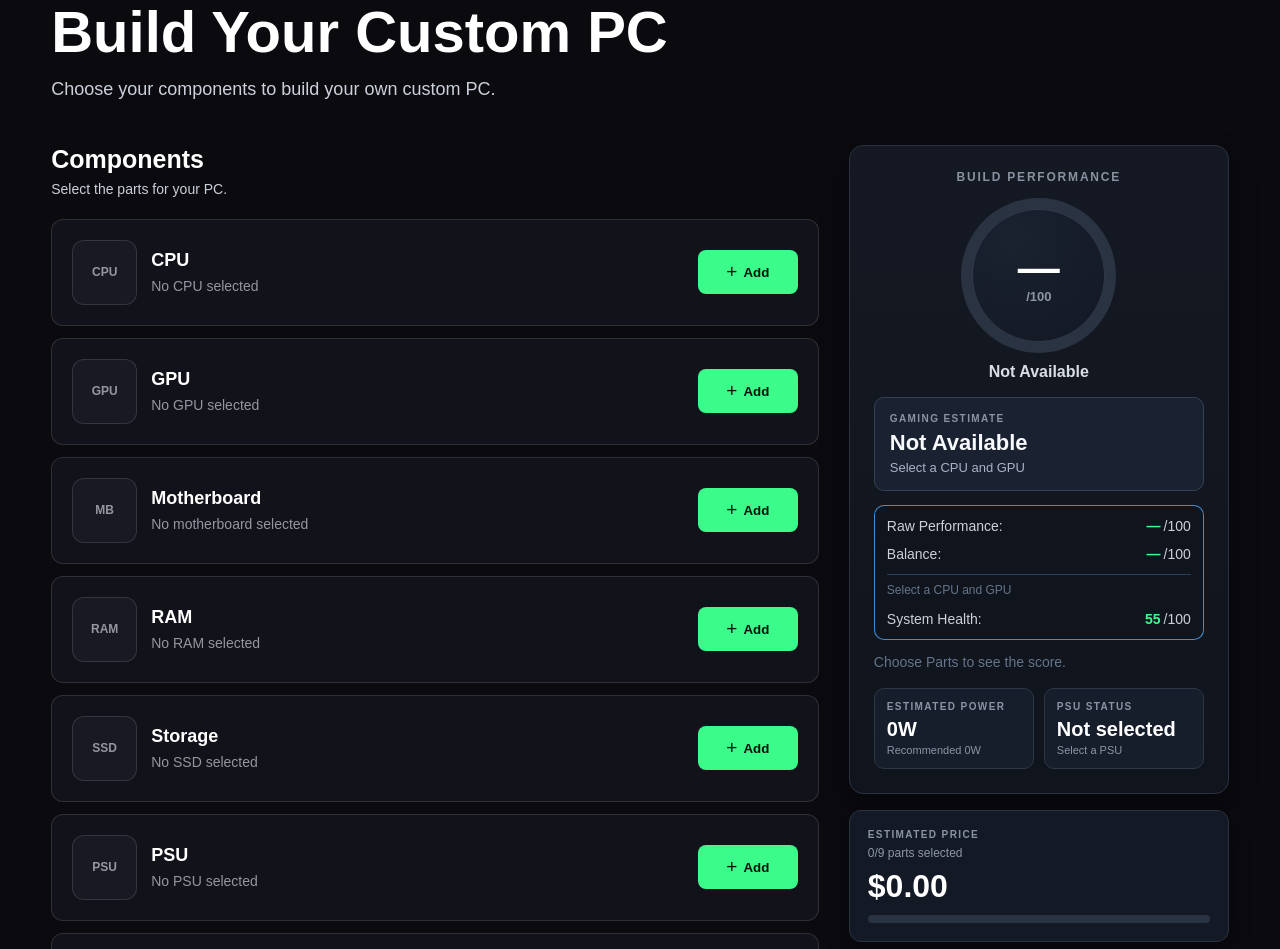
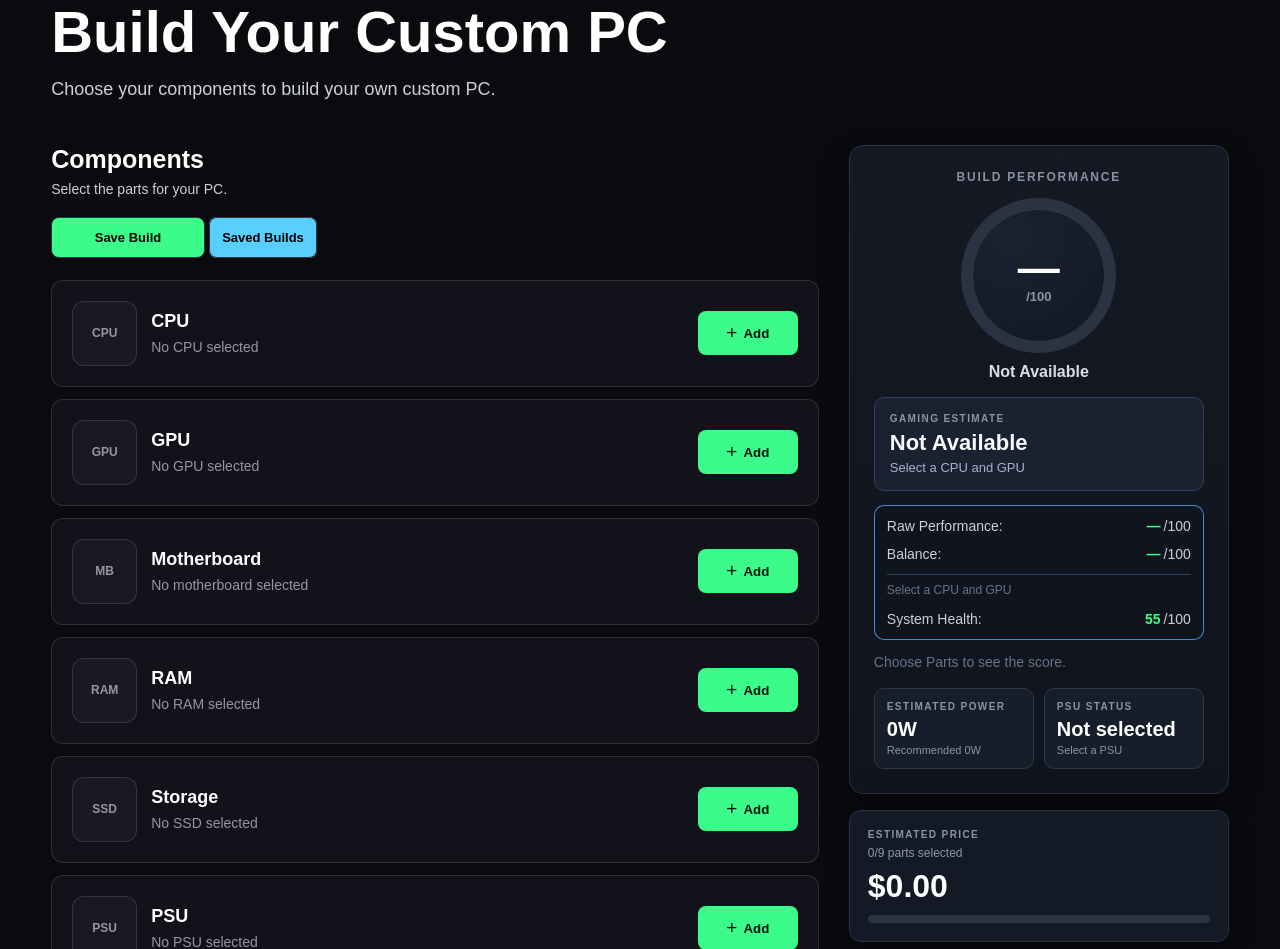
Before and after one commit to Arush2008/PC-Info-guide, a Flask app: page /PC_builder in a window 1280 px wide. Shown: the part 157-1106 px from the top of the page. Run offline with Flask 3, Linux system fonts and the light colour scheme.

Commit message:
final working save builds just have to style it !

```diff
--- a/database.py
+++ b/database.py
@@ -183,7 +183,7 @@ class Fan(db.Model):
 
 # Table for storing saved builds
 class Builds(db.Model):
-    __tablename___ = 'builds'
+    __tablename__ = 'builds'
 
     build_id = db.Column(db.Integer, primary_key=True)
     build_name = db.Column(db.String(100), nullable=False)
--- a/static/style.css
+++ b/static/style.css
@@ -1350,6 +1350,50 @@ body.modal_open {
     color: #ffffff;
 }
 
+.save_button {
+    gap: 6px;
+    width: 20%;
+    margin: 0;
+    padding: 12px;
+    background: #3bfc8b;
+    border: 1px solid #303641;
+    border-radius: 8px;
+    color: #000000;
+    font-size: 13px;
+    font-weight: 600;
+    cursor: pointer;
+    transition: 0.2s ease;
+    font-weight: 700;
+}
+
+.save_button:hover {
+    background: #20ea74;
+    color: #020202;
+}
+
+.saved_builds {
+    width: 20%;
+    margin: 0;
+    padding: 12px;
+    background:#58cfff;
+    border: 1px solid #303641;
+    border-radius: 8px;
+    color: #020202;
+    font-size: 13px;
+    font-weight: 600;
+    cursor: pointer;
+    text-decoration: none;
+}
+
+.saved_builds:hover {
+    background: #35bbf0;
+    color: #020202;
+}
+
+.builder_section {
+    padding-top: 20px;
+}
+
 @media (max-width: 1100px) {
     .builder_layout {
         grid-template-columns: 1fr;
--- a/templates/PC_builder.html
+++ b/templates/PC_builder.html
@@ -34,7 +34,15 @@
                     <h2>Components</h2>
                     <p>Select the parts for your PC.</p>
                 </div>
+                <div class="builder_section">
+                    <button class="save_button" type="button">
+                        Save Build
+                    </button>
+                    <a href="/saved_builds" class="saved_builds">Saved Builds</a>
+                </div>
             </div>
+
+
 
             <div class="component_row_in_pcbuilder">
                 <div class="component_icon">CPU</div>
@@ -767,8 +775,39 @@ document.querySelector(".clear_button").addEventListener("click", async () => {
     applySummary(summary);
 });
 
+getBuildSummary().then(applySummary);
 
-getBuildSummary().then(applySummary);
+
+/* This section of the JS is used to */
+document.querySelector(".save_button").addEventListener("click", async function() {
+
+    const name = prompt("Enter a name for your build:");
+
+    if (!name) {
+        return;
+    }
+
+    const response = await fetch("/api/builder/save", {
+        method: "POST",
+        headers: {
+            "Content-Type": "application/json"
+        },
+        body: JSON.stringify({
+            name: name
+        })
+    });
+
+    const result = await response.json();
+
+    if (!response.ok) {
+        alert(result.error);
+        return;
+    }
+
+    alert("Build saved successfully.");
+});
+
+
 </script>
 
 </body>
--- a/views.py
+++ b/views.py
@@ -482,6 +482,8 @@ def get_build_performance():
     }
 
 
+# Calculates the performance of the components
+# and returns it as a json response.
 @views.route("/api/builder/performance")
 def builder_performance():
     return jsonify(get_build_performance())
@@ -621,8 +623,8 @@ def check_compatibility(build):
     return checks
 
 
-# Used to check the compatibility of the seleccted components in
-# the builder and returns it as a json response.
+# Used to check the compatibility of the seleccted components
+# in the builder and returns it as a json response.
 @views.route("/api/builder/compatibility")
 def builder_compatibility():
     build = session.get("build", {})
@@ -656,6 +658,7 @@ def get_component_options(component_type, search_text=""):
     return components, id_attr
 
 
+# Finds the summary of the selected components.
 def get_build_summary():
     build = session.get("build", {})
     selected_parts = {}
@@ -697,26 +700,31 @@ def get_build_summary():
     }
 
 
+# Home page route
 @views.route("/")
 def home():
     return render_template("index.html")
 
 
+# Learning page route
 @views.route("/learn")
 def learn():
     return render_template("learn.html")
 
 
+# PC builder page route
 @views.route("/PC_builder")
 def PC_builder():
     return render_template("PC_builder.html")
 
 
+# It takes the user to the home page from random URLS.
 @views.route("/<path:patch>")
 def catch_all(patch):
     return redirect(url_for("views.home"))
 
 
+# finds the components opetions by searching the component type.
 @views.route("/api/builder/options/<component_type>")
 def builder_component_options(component_type):
     search_text = request.args.get("q", "").strip()
@@ -740,14 +748,15 @@ def builder_component_options(component_type):
     return jsonify(rows)
 
 
+# to get summary of the selected components.
 @views.route("/api/builder/summary")
 def builder_summary():
     return jsonify(get_build_summary())
 
 
+# to get the details of the components.
 @views.route("/api/components/<component_type>/<int:component_id>")
 def component_details(component_type, component_id):
-    """Return display-ready catalogue details without exposing database IDs."""
     component_data = COMPONENT_MODELS.get(component_type)
 
     if component_data is None:
@@ -770,6 +779,7 @@ def component_details(component_type, component_id):
     })
 
 
+# Selects the component to save it locally.
 @views.route("/api/builder/selection/<component_type>", methods=["PUT"])
 def select_builder_component(component_type):
     component_data = COMPONENT_MODELS.get(component_type)
@@ -796,6 +806,7 @@ def select_builder_component(component_type):
     return jsonify(get_build_summary())
 
 
+# Remove button to remove the component.
 @views.route("/api/builder/selection/<component_type>", methods=["DELETE"])
 def remove_builder_component(component_type):
     build = session.get("build", {})
@@ -805,6 +816,7 @@ def remove_builder_component(component_type):
     return jsonify(get_build_summary())
 
 
+# Clears the selected componets and return.
 @views.route("/api/builder/selection", methods=["DELETE"])
 def clear_builder_selection():
     session["build"] = {}
@@ -812,6 +824,7 @@ def clear_builder_selection():
     return jsonify(get_build_summary())
 
 
+# components page route
 @views.route("/components")
 def components():
     gpus = GPU.query.all()
@@ -850,6 +863,7 @@ def matches(search_text, search_tokens):
     return all(token in item_tokens for token in search_tokens)
 
 
+# Displays the component list using search and fiters.
 @views.route("/component_list")
 def component_list():
 
@@ -1032,6 +1046,7 @@ def component_list():
     )
 
 
+# It is used to display the learn page for the specific component.
 @views.route("/learn/<component>")
 def learn_component(component):
 
@@ -1047,6 +1062,7 @@ def learn_component(component):
     return render_template("learn.html", active=component)
 
 
+# Under are all the components only things ----------------------
 @views.route("/gpu")
 def gpu_list():
     gpus, q, filters = get_catalog_items(GPU)
@@ -1167,3 +1183,48 @@ def saved_builds():
         "saved_builds.html",
         Build=Build
     )
+
+
+# This route will save the build to the databse.
+@views.route("/api/builder/save", methods=["POST"])
+def savebuilder__build():
+    build = session.get("build", {})
+    required_parts = (
+        "cpu",
+        "gpu",
+        "motherboard",
+        "ram",
+        "storage",
+        "psu",
+        "cooler",
+        "case",
+        "fan",
+    )
+
+    for part in required_parts:
+        if part not in build:
+            return jsonify({"error": f"{part} is missing"}), 400
+
+    data = request.get_json()
+    build_name = data.get("name", "")
+
+    if not build_name:
+        return jsonify({"error": "Build name is required"}), 400
+
+    saved_build = Builds(
+            build_name=build_name,
+            cpu_id=build["cpu"],
+            gpu_id=build["gpu"],
+            motherboard_id=build["motherboard"],
+            ram_id=build["ram"],
+            storage_id=build["storage"],
+            psu_id=build["psu"],
+            cooler_id=build["cooler"],
+            case_id=build["case"],
+            fan_id=build["fan"],
+    )
+
+    db.session.add(saved_build)
+    db.session.commit()
+
+    return jsonify({"message": "Build saved successfully"}), 201
```
Also changed, not shown: other parts of static/style.css (+36 -0 lines), templates/saved_builds.html (+60 -15 lines), README.md, instance/project.db, seed.py (added).
